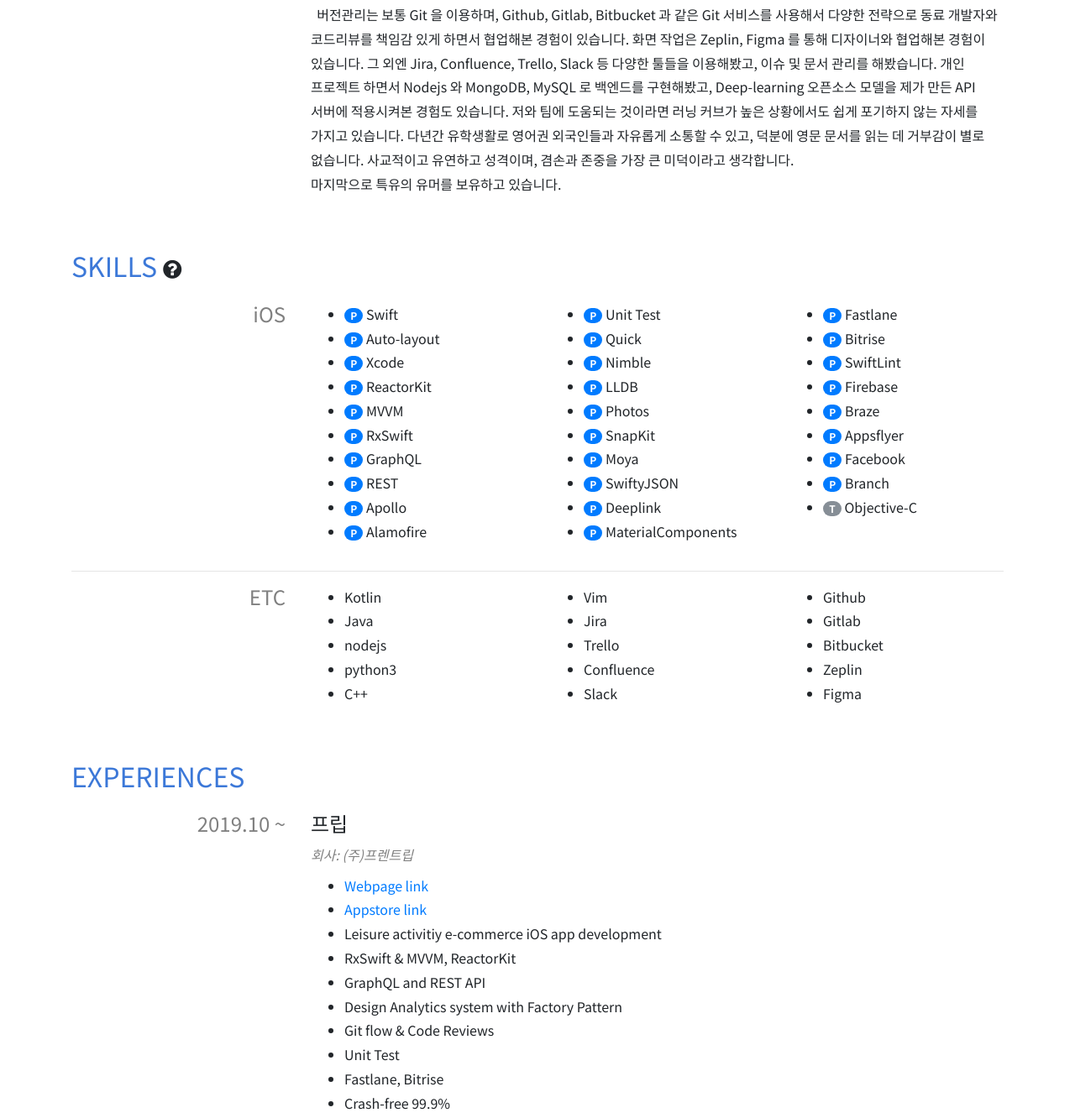
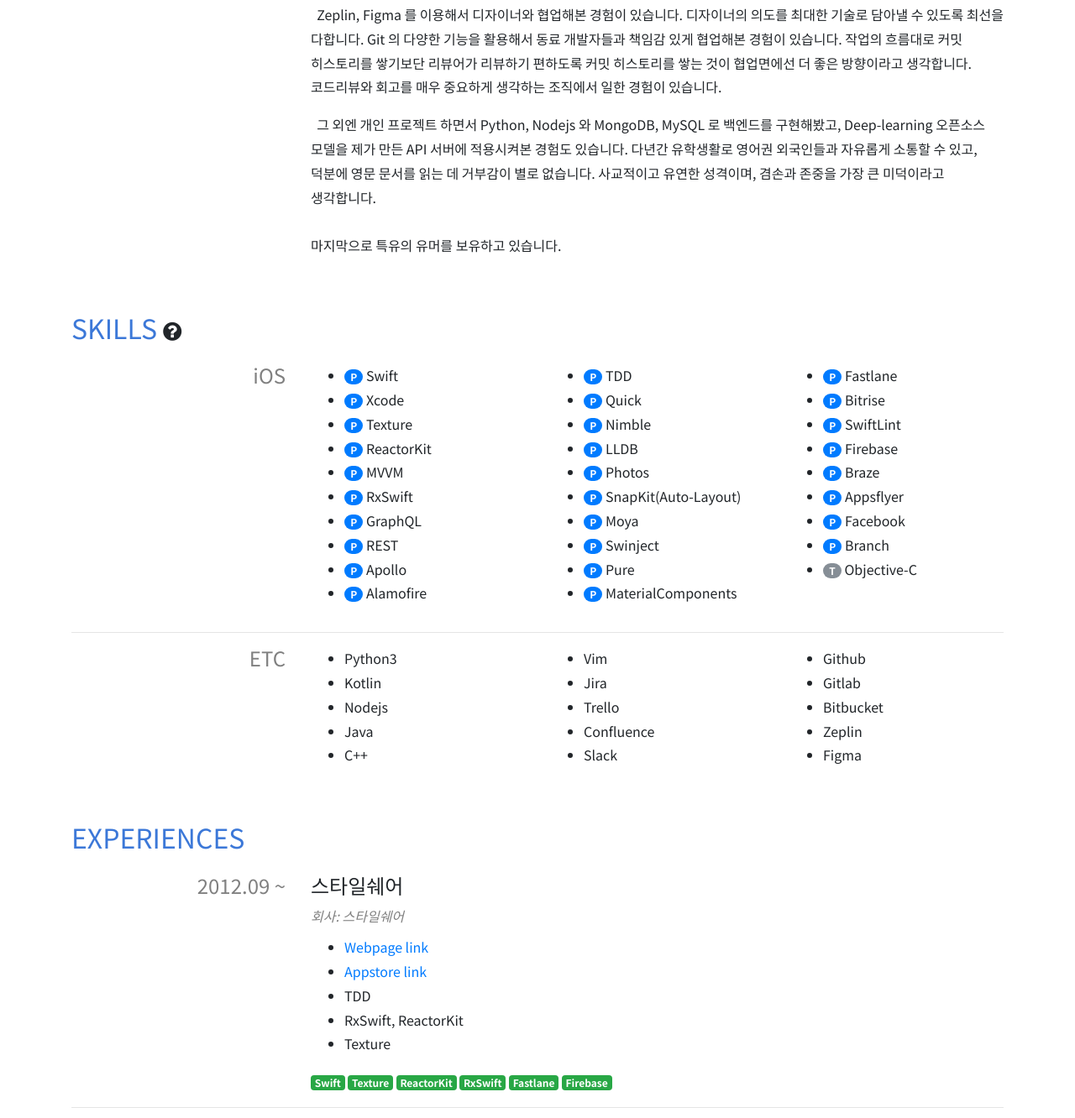
Before and after one commit to jinuman/resume, a plain HTML site: page index.html in a window 1280 px wide. Shown: the part 871-2203 px from the top of the page at 84% size. Drawn offline with nearby package versions, Linux system fonts and the light colour scheme.

Commit message:
Update index.html file

```diff
--- a/index.html
+++ b/index.html
@@ -127,27 +127,28 @@
         </div>
         <div class="col-12 col-md-9">
             <p>
-                &nbsp Mobile Client 개발, 특히 iOS 개발을 주로 하고 있습니다. Swift 를 이용한 다양한 코드들을 접해보았습니다. UI/UX 를 개선해서 사용자들의 반응을 보는 것을 좋아하고, 코드를 좀
-                더 효율적으로 리팩토링해서 업무 능률을 높일 수 있도록 언제나 고민하고 있습니다. iOS 개발은 Swift 와 같은 High-Level 프로그래밍 언어를 사용합니다. High-Level 프로그래밍 언어를 사용하는 개발에서는
-                유지보수와 확장성이 곧 성능이라는 어느 개발자분의 발표를 감명 깊게 들은 적이 있었는데, 그 후 Architecture, Design Pattern에 대해서도 많은 고민을 하고 있습니다.
-                그리고 요즘 Client 쪽에서 거의 기본사양이 되어버린 Rx 를 이용한 함수형 프로그래밍도 현업에서 사용하고 있습니다.
+                &nbsp Mobile Client 개발, 특히 iOS 개발을 주로 하고 있습니다. UI/UX 를 개선해서 사용자들의 반응을 보는 것을 좋아하고,
+                효율적으로 일하기를 좋아하기 때문에 코드를 좀 더 효율적으로 설계해서 업무 능률을 높일 수 있도록 언제나 고민하고 있습니다.
+                iOS 개발은 Swift 와 같은 High-Level 프로그래밍 언어를 사용합니다. High-Level 프로그래밍 언어를 사용하는 개발에서는 유지보수와 확장성이 곧 성능이라는
+                어느 유능한 개발자분의 발표를 감명 깊게 들은 적이 있었는데, 그 후 Architecture, Design Pattern 에 대해서도 많이 고민하고 있습니다.
+                그리고 요즘 Client 쪽에서 많은 장점이 있어서 거의 기본사양이 되어버린 Rx 를 현업에서 오랜 기간동안 사용하고 있습니다.
             </p>
-            <p>&nbsp 효율적으로 일하기를 좋아하기 때문에, 한번 개발할 때 접근제한자와 같이 컴파일러가 잡아주지 않는 부분을 컴팩트하게 사용하며 개발하려고 노력합니다.
+            <p>&nbsp 한번 개발할 때 접근제한자와 같이 컴파일러가 잡아주지 않는 부분을 컴팩트하게 사용하며 개발하려고 노력합니다.
                 다양한 객체 간 커뮤니케이션 패턴을 숙지하고 있고, retain cycle 로 인한 memory leak 을 항상 조심하며 개발하고 있습니다.
-                UI 구현은 스토리보드를 이용하는 방식보다는 코드로 작성하는 방식을 더 선호합니다.
-                뷰를 설계할 때 재사용 가능성을 생각하면서 설계하고, 로직 단에서 모듈을 만들 시엔 SOLID 원칙을 참고해서 설계하려고 노력하고 있습니다.
-                RxSwift 를 활용해 좀 더 편하고, 가독성이 좋으며, 비동기 코드를 깔끔하게 처리할 수 있게 개발하고 있습니다.
-                커버리지가 높진 않지만 현업에서 Unit Test 를 활용하고 있습니다.
-                2019년 WWDC 에서 소개된 SwiftUI & Combine 에도 관심이 많습니다.
-                개인 공부할 땐 이미 잘 만들어진 라이브러리를 쓰기 보단 Apple 에서 제공하는 순수 프레임워크만 사용해서 구현하는 연습을 종종 하고 있습니다.
+                UI 구현은 Storyboard 를 이용하는 방식보다는 코드로 작성하는 방식을 더 선호합니다. 최근에는 Texture 를 주로 이용하고 있습니다.
+                뷰단에선 재사용 가능과 변화에 빠르게 대응할 수 있도록 생각하면서 설계하고, 로직단에선 SOLID 원칙을 참고해서 설계하려고 노력하고 있습니다.
+                객체 간 의존성은 한곳에서 관리하는 것을 좋아하고, 효율적인 의존성 관리를 위해 IoC Container 와 Pure 를 같이 사용하는 것을 좋아합니다.
+                다양한 케이스의 Unit Test 들을 작성해봤고, TDD 로 개발하려고 노력합니다. 2019년 WWDC 에서 소개된 SwiftUI & Combine 에도 관심이 많습니다.
+                저와 팀에 도움되는 기술적 지식이라면 러닝 커브가 높아도 챌린지 해보려는 자세를 가지고 있습니다.
             </p>
-            <p>&nbsp 버전관리는 보통 Git 을 이용하며, Github, Gitlab, Bitbucket 과 같은 Git 서비스를 사용해서 다양한 전략으로 동료 개발자와 코드리뷰를 책임감 있게 하면서 협업해본 경험이 있습니다.
-                화면 작업은 Zeplin, Figma 를 통해 디자이너와 협업해본 경험이 있습니다.
-                그 외엔 Jira, Confluence, Trello, Slack 등 다양한 툴들을 이용해봤고, 이슈 및 문서 관리를 해봤습니다.
-                개인 프로젝트 하면서 Nodejs 와 MongoDB, MySQL 로 백엔드를 구현해봤고, Deep-learning 오픈소스 모델을 제가 만든 API 서버에 적용시켜본 경험도 있습니다.
-                저와 팀에 도움되는 것이라면 러닝 커브가 높은 상황에서도 쉽게 포기하지 않는 자세를 가지고 있습니다.
+            <p>&nbsp Zeplin, Figma 를 이용해서 디자이너와 협업해본 경험이 있습니다. 디자이너의 의도를 최대한 기술로 담아낼 수 있도록 최선을 다합니다.
+                Git 의 다양한 기능을 활용해서 동료 개발자들과 책임감 있게 협업해본 경험이 있습니다.
+                작업의 흐름대로 커밋 히스토리를 쌓기보단 리뷰어가 리뷰하기 편하도록 커밋 히스토리를 쌓는 것이 협업면에선 더 좋은 방향이라고 생각합니다.
+                코드리뷰와 회고를 매우 중요하게 생각하는 조직에서 일한 경험이 있습니다.
+            </p>
+            <p>&nbsp 그 외엔 개인 프로젝트 하면서 Python, Nodejs 와 MongoDB, MySQL 로 백엔드를 구현해봤고, Deep-learning 오픈소스 모델을 제가 만든 API 서버에 적용시켜본 경험도 있습니다.
                 다년간 유학생활로 영어권 외국인들과 자유롭게 소통할 수 있고, 덕분에 영문 문서를 읽는 데 거부감이 별로 없습니다.
-                사교적이고 유연하고 성격이며, 겸손과 존중을 가장 큰 미덕이라고 생각합니다.<br>
+                사교적이고 유연한 성격이며, 겸손과 존중을 가장 큰 미덕이라고 생각합니다.<br><br>
                 마지막으로 특유의 유머를 보유하고 있습니다.
             </p>
         </div>
@@ -183,11 +184,11 @@
                                 </li>
                                 <li>
                                     <span class="badge badge-pill badge-primary">P</span>
-                                    Auto-layout
+                                    Xcode
                                 </li>
                                 <li>
                                     <span class="badge badge-pill badge-primary">P</span>
-                                    Xcode
+                                    Texture
                                 </li>
                                 <li>
                                     <span class="badge badge-pill badge-primary">P</span>
@@ -223,7 +224,7 @@
                             <ul>
                                 <li>
                                     <span class="badge badge-pill badge-primary">P</span>
-                                    Unit Test
+                                    TDD
                                 </li>
                                 <li>
                                     <span class="badge badge-pill badge-primary">P</span>
@@ -243,7 +244,7 @@
                                 </li>
                                 <li>
                                     <span class="badge badge-pill badge-primary">P</span>
-                                    SnapKit
+                                    SnapKit(Auto-Layout)
                                 </li>
                                 <li>
                                     <span class="badge badge-pill badge-primary">P</span>
@@ -251,11 +252,11 @@
                                 </li>
                                 <li>
                                     <span class="badge badge-pill badge-primary">P</span>
-                                    SwiftyJSON
+                                    Swinject
                                 </li>
                                 <li>
                                     <span class="badge badge-pill badge-primary">P</span>
-                                    Deeplink
+                                    Pure
                                 </li>
                                 <li>
                                     <span class="badge badge-pill badge-primary">P</span>
@@ -316,10 +317,10 @@
                     <div class="row">
                         <div class="col">
                             <ul>
+                                <li>Python3</li>
                                 <li>Kotlin</li>
+                                <li>Nodejs</li>
                                 <li>Java</li>
-                                <li>nodejs</li>
-                                <li>python3</li>
                                 <li>C++</li>
                             </ul>
                         </div>
@@ -363,11 +364,41 @@
 
                     <div class="row">
                         <div class="col-md-3 col-12 text-md-right">
-                            <h4 class="gray">2019.10 ~</h4>
+                            <h4 class="gray">2012.09 ~ </h4>
+                        </div>
+                        <div class="col-md-9 col-12">
+                            <h4>스타일쉐어</h4>
+                            <i class="gray">회사: 스타일쉐어</i>
+                            <ul class="pt-2">
+                                <li>
+                                    <a href="https://www.styleshare.kr/" target="_blank">Webpage link</a>
+                                </li>
+                                <li>
+                                    <a href="https://apps.apple.com/kr/app/id458165974" target="_blank">Appstore link</a>
+                                </li>
+                                <li>TDD</li>
+                                <li>RxSwift, ReactorKit</li>
+                                <li>Texture</li>
+                            </ul>
+                            <div>
+                                <span class="badge badge-success">Swift</span>
+                                <span class="badge badge-success">Texture</span>
+                                <span class="badge badge-success">ReactorKit</span>
+                                <span class="badge badge-success">RxSwift</span>
+                                <span class="badge badge-success">Fastlane</span>
+                                <span class="badge badge-success">Firebase</span>
+                            </div>
+                        </div>
+                    </div>
+                    <hr/>
+
+                    <div class="row">
+                        <div class="col-md-3 col-12 text-md-right">
+                            <h4 class="gray">2019.10 ~ 2020.09</h4>
                         </div>
                         <div class="col-md-9 col-12">
                             <h4>프립</h4>
-                            <i class="gray">회사: (주)프렌트립</i>
+                            <i class="gray">회사: 프렌트립</i>
                             <ul class="pt-2">
                                 <li>
                                     <a href="https://frip.co.kr/" target="_blank">Webpage link</a>
```
